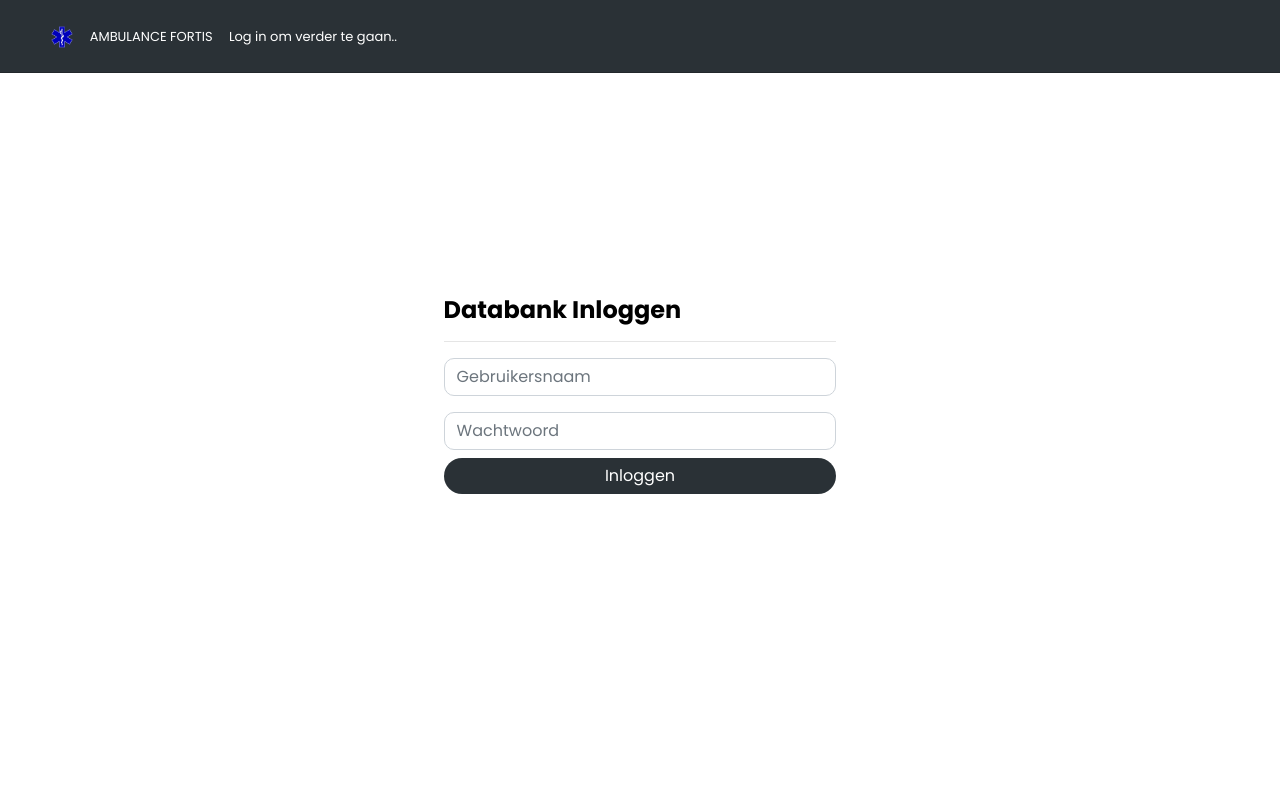
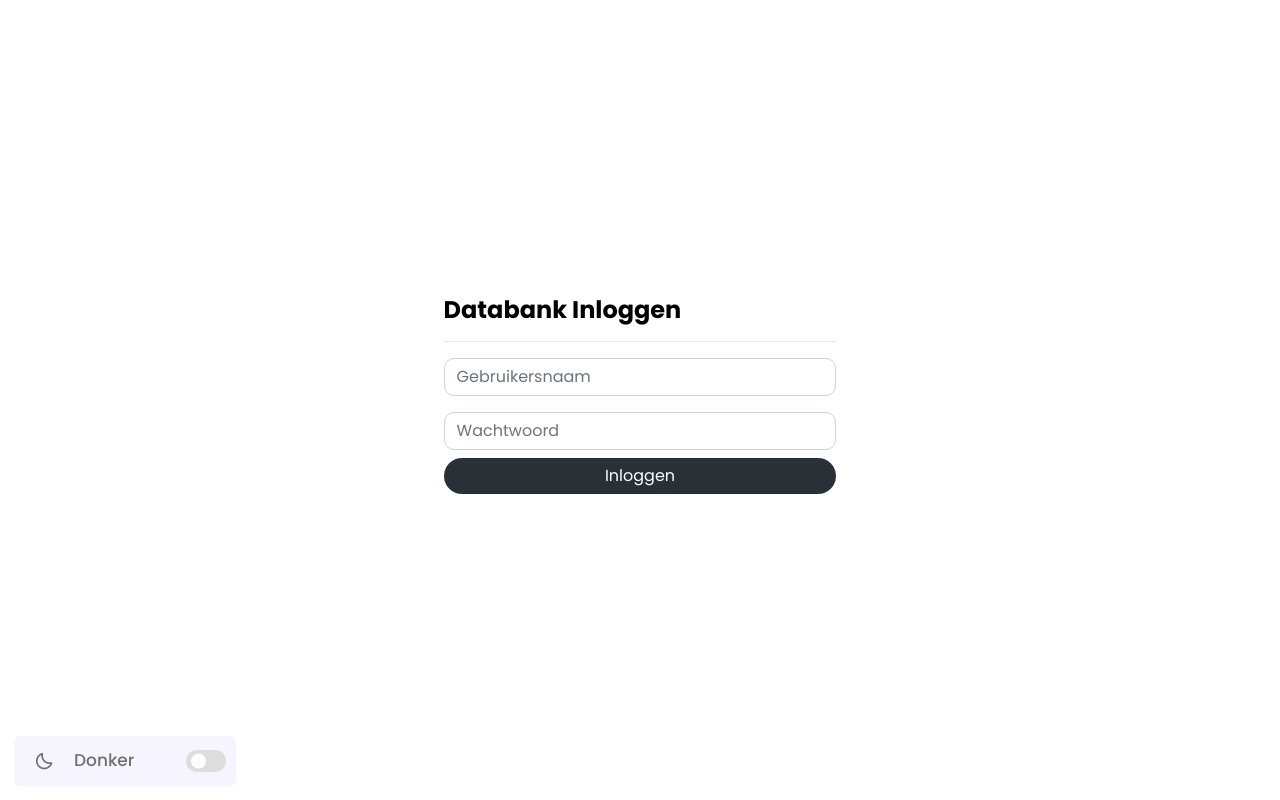
Before and after one commit to SilvesterNL/Person-database-medic, a PHP site: page /login in a window 1280 px wide. Run offline with PHP 8.4, Linux system fonts and the light colour scheme.

Commit message:
Login pag dark begin

```diff
--- a/assets/css/style.css
+++ b/assets/css/style.css
@@ -12,6 +12,7 @@
     --primary-color-light: #F6F5FF;
     --toggle-color: #DDD;
     --text-color: #707070;
+    --always-white: #FFF;
 
     --tran-03: all 0.2s ease;
     --tran-03: all 0.3s ease;
@@ -37,6 +38,9 @@ body.dark{
     color: var(--text-color);
 }
 
+.name2 {
+    color: var(--always-white);
+}
 
  .sidebar{
     position: fixed;
--- a/login.php
+++ b/login.php
@@ -49,40 +49,85 @@
         <meta name="viewport" content="width=device-width, initial-scale=1, shrink-to-fit=no">
         <meta name="description" content="">
         <meta name="author" content="">
+        <!-- <meta charset="UTF-8">
+        <meta http-equiv="X-UA-Compatible" content="IE=edge">
+        <meta name="viewport" content="width=device-width, initial-scale=1.0"> -->
         <link rel="shortcut icon" href="https://cdn.silvesterhensen.nl/icon.ico" type="image/x-icon" />
         <link rel="icon" type="image/png" sizes="16x16" href="https://www.politie.nl/politie2018/assets/images/icons/favicon-16.png">
         <link rel="icon" type="image/png" sizes="32x32" href="https://www.politie.nl/politie2018/assets/images/icons/favicon-32.png">
         <link rel="icon" type="image/png" sizes="64x64" href="https://www.politie.nl/politie2018/assets/images/icons/favicon-64.png">
-        <link rel="stylesheet" href="assets/css/style.css">
+        <link rel="canonical" href="https://getbootstrap.com/docs/4.0/examples/starter-template/">
+        <link rel="stylesheet" href="https://stackpath.bootstrapcdn.com/bootstrap/4.3.1/css/bootstrap.min.css" integrity="sha384-ggOyR0iXCbMQv3Xipma34MD+dH/1fQ784/j6cY/iJTQUOhcWr7x9JvoRxT2MZw1T" crossorigin="anonymous">
+        <link href="assets/css/main.css" rel="stylesheet">
+        <link href="assets/css/login.css" rel="stylesheet">
+        <link href="assets/css/style.css" rel="stylesheet">
+
     <link href='https://unpkg.com/boxicons@2.1.1/css/boxicons.min.css' rel='stylesheet'>
 
-
         <title>Ambulance Databank</title>
-
-        <link rel="canonical" href="https://getbootstrap.com/docs/4.0/examples/starter-template/">
-
-        <!-- Bootstrap core CSS -->
-        <link rel="stylesheet" href="https://stackpath.bootstrapcdn.com/bootstrap/4.3.1/css/bootstrap.min.css" integrity="sha384-ggOyR0iXCbMQv3Xipma34MD+dH/1fQ784/j6cY/iJTQUOhcWr7x9JvoRxT2MZw1T" crossorigin="anonymous">
-
-        <!-- Custom styles for this template -->
-        <link href="assets/css/main.css" rel="stylesheet">
-        <link href="assets/css/login.css" rel="stylesheet">
     </head>
     <body>
-        <nav class="navbar fixed-top navbar-expand-lg navbar-custom bg-custom">
-            <div class="collapse navbar-collapse" id="navbarsExampleDefault">
 
-                <!-- Left menu -->
-                <ul class="navbar-nav mr-auto">
-                    <li class="nav-item">
-                        <a class="nav-label" href="#">
-                            <img src="assets/images/icon.png" width="22" height="22" alt="">
-                            <span class="title">AMBULANCE FORTIS </span>
-                            <span class="title">Log in om verder te gaan..</span>
+    <nav class="sidebar close">
+        <header>
+            <div class="image-text">
+                </span>
+
+                <div class="text logo-text">
+                    <span class="name2">Codinglab</span>
+                    <span class="name2">Web developer</span>
+                </div>
+            </div>
+
+        </header>
+
+        <div class="menu-bar">
+            <div class="menu">
+
+                    <li class="nav-link">
+
                         </a>
                     </li>
+
+                    <li class="nav-link">
+
+                        </a>
+                    </li>
+
+                    <li class="nav-link">
+
+                        </a>
+                    </li>
+
                 </ul>
             </div>
+
+            <div class="bottom-content">
+                <li class="">
+                    </a>
+                </li>
+
+                <li class="mode">
+                    <div class="sun-moon">
+                        <i class='bx bx-moon icon moon'></i>
+                        <i class='bx bx-sun icon sun'></i>
+                    </div>
+                    <span class="mode-text text">Donker</span>
+
+                    <div class="toggle-switch">
+                        <span class="switch"></span>
+                    </div>
+                </li>
+
+            </div>
+        </div>
+
+    </nav>
+
+
+  <script src="./assets/js/script.js"></script>
+
+
     </nav>
 
         <main role="main" class="container">
```
Lines whose indentation alone changed are shown as unchanged.
